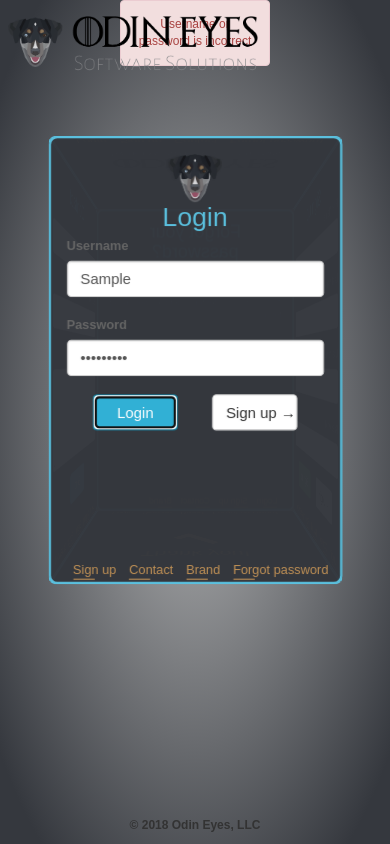
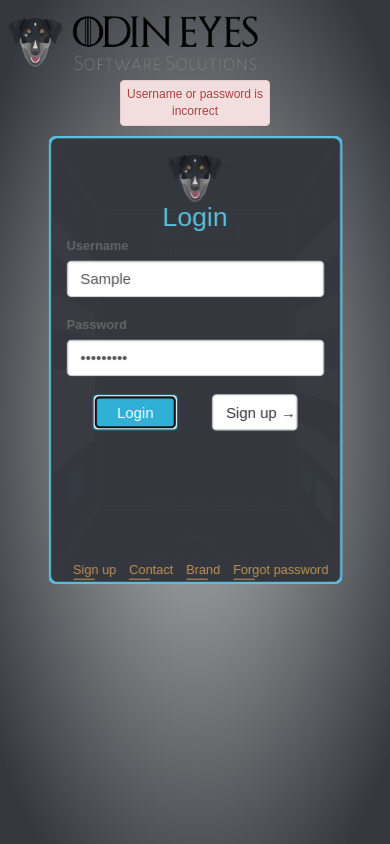
Before and after one commit to 3v3r3tt/odin-eyes, a React (Create React App) app: page /entry in a window 390 px wide. Both pictures are taken after typing "Sample", "Sample123" into the empty fields and a click on the button "Login". Built offline with nearby package versions, Linux system fonts and the light colour scheme.

Commit message:
Better responsiveness for error messages

```diff
--- a/public/index.html
+++ b/public/index.html
@@ -28,11 +28,5 @@
     </noscript>
 
     <div id="app"></div>
-
-    <div class="footer">
-      <p>
-        &copy; 2018 Odin Eyes, LLC
-      </p>
-    </div>
   </body>
 </html>
--- a/src/App.css
+++ b/src/App.css
@@ -201,7 +201,8 @@
     .entry-brand img {
       width: 175px; }
   body {
-    font-size: 12px; }
+    font-size: 12px;
+    margin-bottom: 25px !important; }
   .wrapper {
     width: 275px;
     height: 420px;
@@ -343,4 +344,13 @@
   a:hover {
     cursor: pointer;
     color: #5bc0de;
-    text-decoration-color: #5bc0de; }
+    text-decoration-color: #5bc0de;
+  }
+
+.alert-container {
+  margin-top: 80px;
+}
+
+.alert-container .alert {
+  padding: 5px;
+}
--- a/src/App/App.js
+++ b/src/App/App.js
@@ -24,7 +24,7 @@
     return (
       <div className="container">
         { alert.message
-          ? <div className='col-xs-6 col-xs-offset-3'>
+          ? <div className='col-xs-6 col-xs-offset-3 alert-container'>
               <div className={`alert ${alert.type}`}>{alert.message}</div>
             </div>
           : null
--- a/src/app.scss
+++ b/src/app.scss
@@ -314,6 +314,7 @@
 
   body{
     font-size: 12px;
+    margin-bottom: 25px !important;
   }
 
   .wrapper{
--- a/src/index.css
+++ b/src/index.css
@@ -3,11 +3,3 @@
   padding: 0;
   font-family: sans-serif;
 }
-
-.footer {
-  position: absolute;
-  bottom: 0;
-  text-align: center;
-  width: 100%;
-  font-weight: bold;
-}
```
